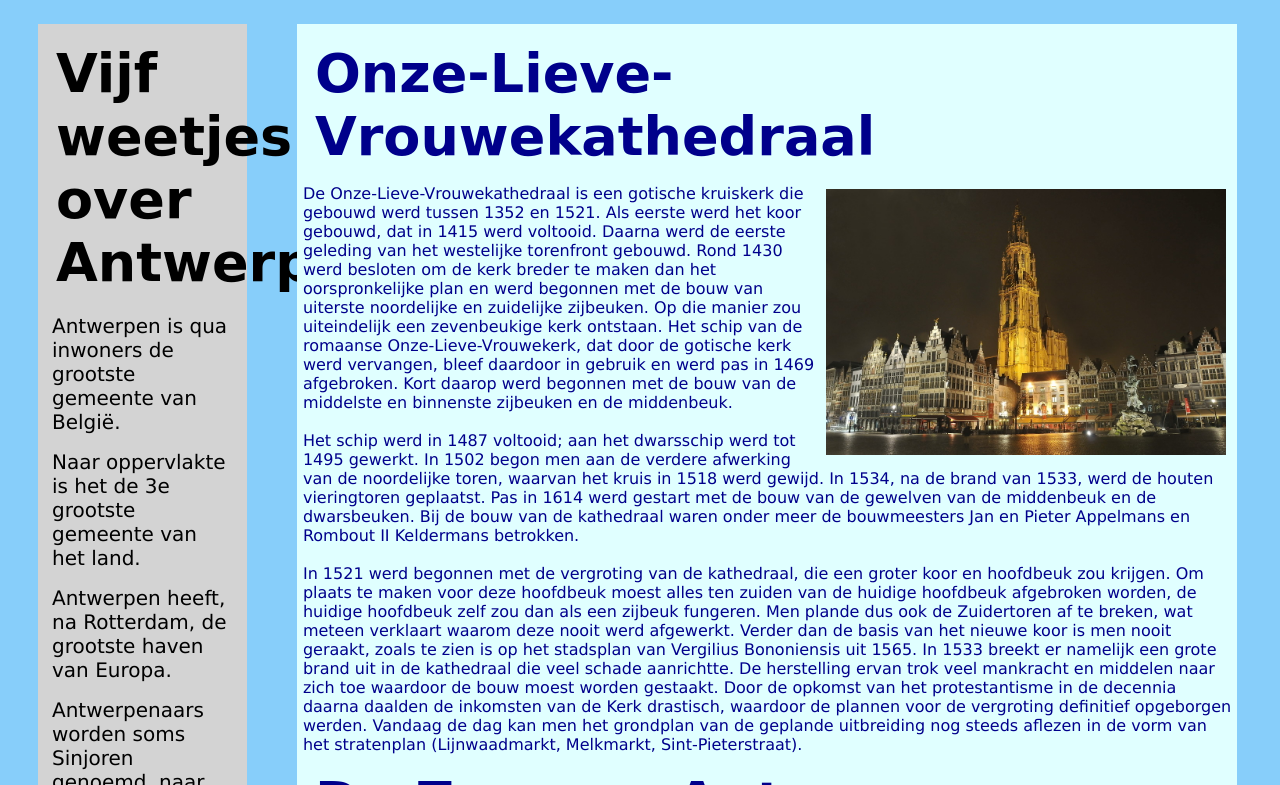
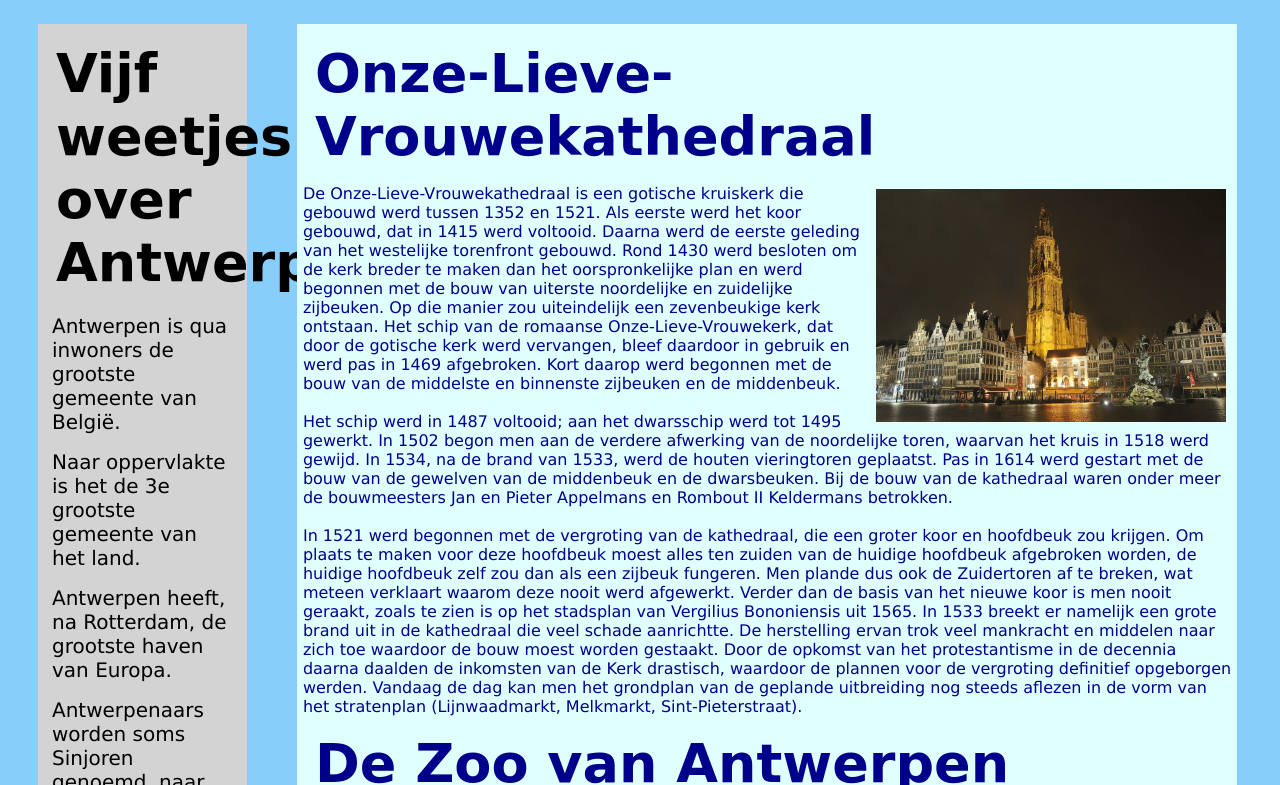
Before and after one commit to Mitchell1978/huiswerk.github.io, a plain HTML site: page index.html in a window 1280 px wide. Shown: the part 315-1100 px from the top of the page. Drawn offline with Linux system fonts and the light colour scheme; a web font is replaced by a local one.

Commit message:
Update index.html

```diff
--- a/index.html
+++ b/index.html
@@ -29,7 +29,7 @@
 <div class="artikel1">
 <h3>Onze-Lieve-Vrouwekathedraal</h3>
 <p><img src="kathedraal2.jpg" title="Onze Lieve Vrouwe Kathedraal by night" alt="Onze Lieve Vrouwe Kathedraal by night"
-width="400" height="266">
+width="350" height="233">
 De Onze-Lieve-Vrouwekathedraal is een gotische kruiskerk die gebouwd werd tussen 1352 en 1521.
 Als eerste werd het koor gebouwd, dat in 1415 werd voltooid. Daarna werd de eerste geleding van het westelijke torenfront
 gebouwd. Rond 1430 werd besloten om de kerk breder te maken dan het oorspronkelijke plan
```
